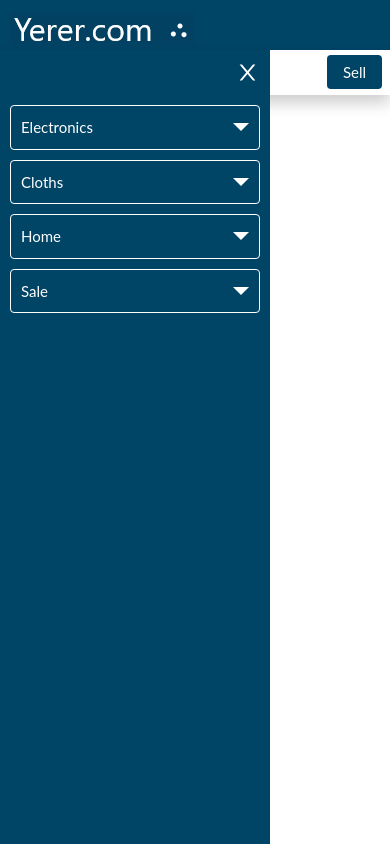
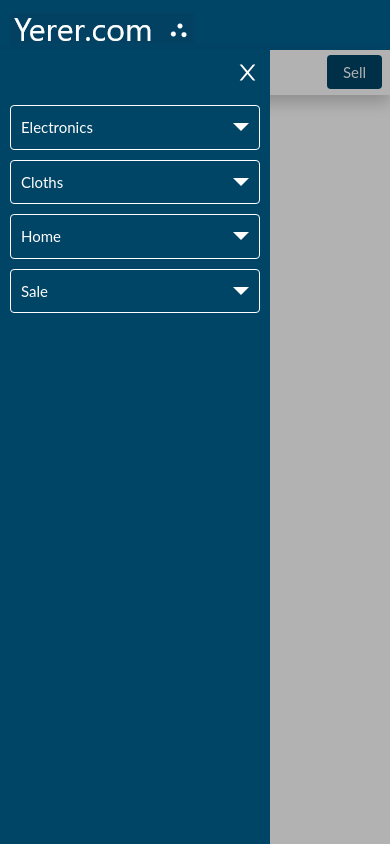
Before and after one commit to Yerer101/Yerer-Ecommerce, a React (Create React App) app: page / in a window 390 px wide. Both pictures are taken after a click on the icon 20 px from the left and 74 px from the top of the page. Built offline with nearby package versions, Linux system fonts and the light colour scheme.

Commit message:
working  on the sidebar in buyer page

```diff
--- a/src/component/ItemList/ItemList.js
+++ b/src/component/ItemList/ItemList.js
@@ -5,7 +5,7 @@
 const ItemList = (props) => {
   const itemList = ListData.map((item, index) => {
     return (
-      <li key={index} className="item-list" onClick={props.clicked}>
+      <li key={index} className="item-list">
         {item.name}
         <span className="arrow-down"></span>
       </li>
--- a/src/component/SideNavbar/SideNavbar.css
+++ b/src/component/SideNavbar/SideNavbar.css
@@ -7,6 +7,7 @@
     left: -100%;
     transition: 850ms;
 }
+
 
 .nav-items.active {
     left: 0;
@@ -34,6 +35,7 @@
         position: relative;
         top: 0;
         left: 0;
+        display: inline-block;
     }
 
     .nav-close {
--- a/src/component/SideNavbar/SideNavbar.js
+++ b/src/component/SideNavbar/SideNavbar.js
@@ -3,13 +3,13 @@
 import "./SideNavbar.css";
 import * as AiIcons from "react-icons/ai";
 
-const SideNavbar = (props) => {
+const SideNavbar = ({ sidebar, clicked }) => {
   return (
-    <nav className={props.sidebar ? "nav-items active" : "nav-items"}>
-      <span className="nav-close" onClick={props.clicked}>
+    <nav className={sidebar ? "nav-items active" : "nav-items"}>
+      <span className="nav-close" onClick={clicked}>
         <AiIcons.AiOutlineClose />
       </span>
-      <ItemList clicked={props.clicked} />
+      <ItemList clicked={clicked} />
     </nav>
   );
 };
--- /dev/null
+++ b/src/hoc/Backdrop/Backdrop.css
@@ -0,0 +1,14 @@
+.backdrop-container {
+    position: fixed;
+    top: 50;
+    left: 0;
+    width: 100%;
+    height: 100vh;
+    background-color: rgba(0, 0, 0, 0.3);
+    display: none;
+    cursor: pointer;
+}
+
+.backdrop-active {
+    display: block;
+}
--- /dev/null
+++ b/src/hoc/Backdrop/Backdrop.js
@@ -0,0 +1,15 @@
+import React from "react";
+import "./Backdrop.css";
+
+const Backdrop = ({ sidebar, closeSidebar }) => {
+  return (
+    <div
+      className={
+        sidebar ? "backdrop-container backdrop-active" : "backdrop-container"
+      }
+      onClick={closeSidebar}
+    ></div>
+  );
+};
+
+export default Backdrop;
--- a/src/hoc/Layout/Layout.css
+++ b/src/hoc/Layout/Layout.css
@@ -11,6 +11,6 @@
 }
 
 .layout-container {
-  display: grid;
-  grid-template-rows: auto 1fr auto;
+  position: fixed;
+  width: 100%;
 }
--- a/src/pages/Buy.js
+++ b/src/pages/Buy.js
@@ -5,23 +5,23 @@
 import SideNavbar from "../component/SideNavbar/SideNavbar";
 import * as FaIcons from "react-icons/fa";
 import Button from "../hoc/Buttons/Buttons";
+import Backdrop from "../hoc/Backdrop/Backdrop";
 
 export const Buy = () => {
   const [navigateToSell, setNavigateToSell] = useState(false);
   const [sidebar, setSidebar] = useState(false);
 
-  const navigateToHome = () => {
-    setNavigateToSell(true);
-  };
+  const navigateToHome = () => setNavigateToSell((prevState) => !prevState);
 
-  const showSidebar = () => setSidebar(!sidebar);
+  const showSidebar = () => setSidebar((prevState) => !prevState);
 
   return navigateToSell ? (
     <Navigate to="/Home" />
   ) : (
     <div>
+      <Backdrop sidebar={sidebar} closeSidebar={showSidebar} />
       <TopNavbar>
-        <div className="topnav-container">
+        <div className="topnav-buy-container">
           <FaIcons.FaBars
             onClick={() => showSidebar()}
             className="navbar-icon"
--- a/src/pages/style.css
+++ b/src/pages/style.css
@@ -1,5 +1,5 @@
 /* buy page*/
-.topnav-container {
+.topnav-buy-container {
     display: flex;
 }
 
```
